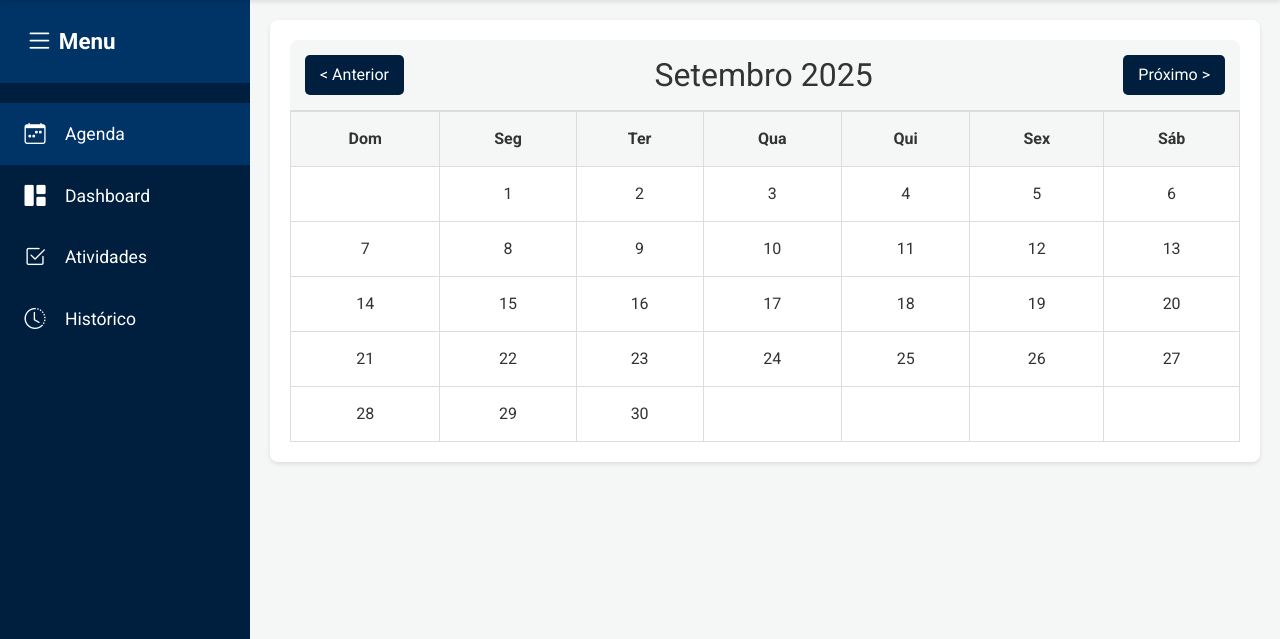
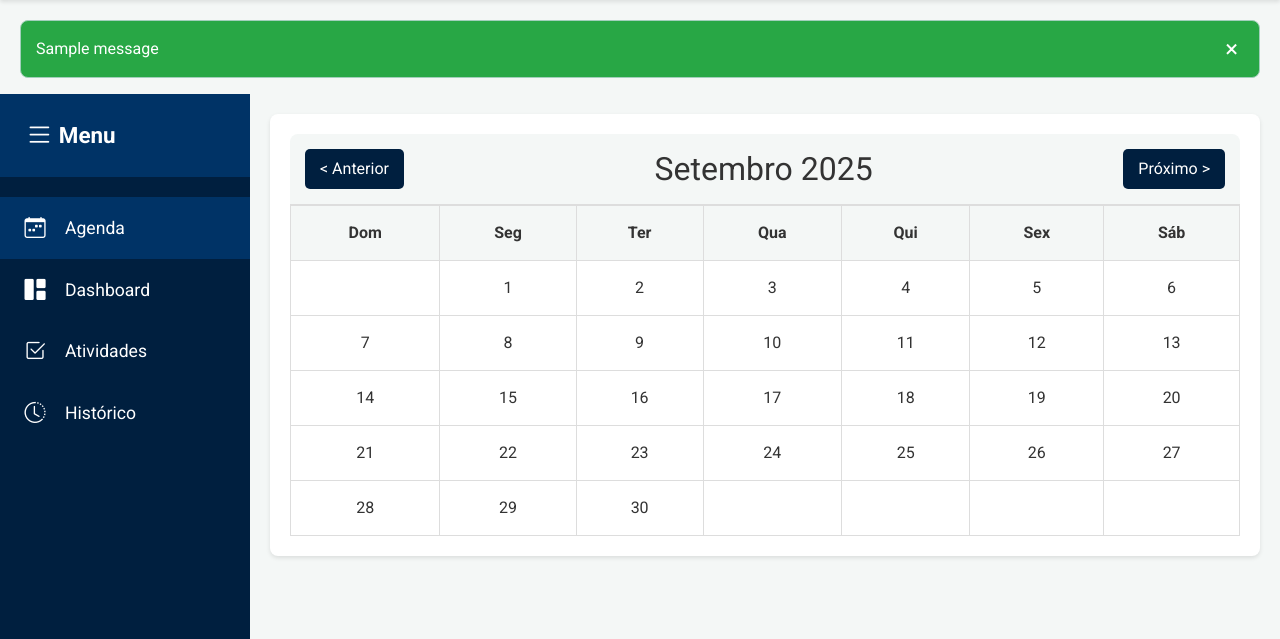
Before and after one commit to Darkyelino/Trabs-Engenharia-Software, a Django app: page / in a window 1280 px wide. Shown: the part 80-719 px from the top of the page. Run offline with Django 5.2, Linux system fonts and the light colour scheme; a user stored in the database is signed in; tables that the repository leaves empty hold one stand-in row (values such as "Sample post"); one stand-in notice (Sample message) is shown.

Commit message:
Feat: aplicação de mensagens de feedback para o usuário.

```diff
--- a/webgenda/static/css/styles.css
+++ b/webgenda/static/css/styles.css
@@ -555,6 +555,36 @@ a {
     font-weight: bold;
 }
 
+.messages-container {
+    padding: 0 20px;
+    position: relative;
+    z-index: 1500;
+}
+
+.alert {
+    padding: 15px;
+    margin-top: 20px;
+    border-radius: 8px;
+    color: #fff;
+    display: flex;
+    justify-content: space-between;
+    align-items: center;
+}
+
+.alert-success { background-color: var(--green); }
+.alert-error { background-color: var(--red); }
+.alert-info { background-color: var(--navy-blue); }
+.alert-warning { background-color: #ffc107; color: var(--text-color); }
+
+.close-alert {
+    background: none;
+    border: none;
+    color: #fff;
+    font-size: 1.5em;
+    cursor: pointer;
+    line-height: 1;
+}
+
 /* Estilos para a página de Cadastro de Atividade */
 .form-container {
     background-color: var(--white);
--- a/webgenda/templates/base.html
+++ b/webgenda/templates/base.html
@@ -39,6 +39,17 @@
                 {% endif %}
             </div>
         </header>
+
+        {% if messages %}
+            <div class="messages-container">
+                {% for message in messages %}
+                    <div class="alert alert-{{ message.tags }}">
+                        {{ message }}
+                        <button type="button" class="close-alert" onclick="this.parentElement.style.display='none';">&times;</button>
+                    </div>
+                {% endfor %}
+            </div>
+        {% endif %}
 
         <div class="page-body">
             {% if user.is_authenticated %}
```
Also changed, not shown: webgenda/templates/login/login.html (+7 -0 lines).
